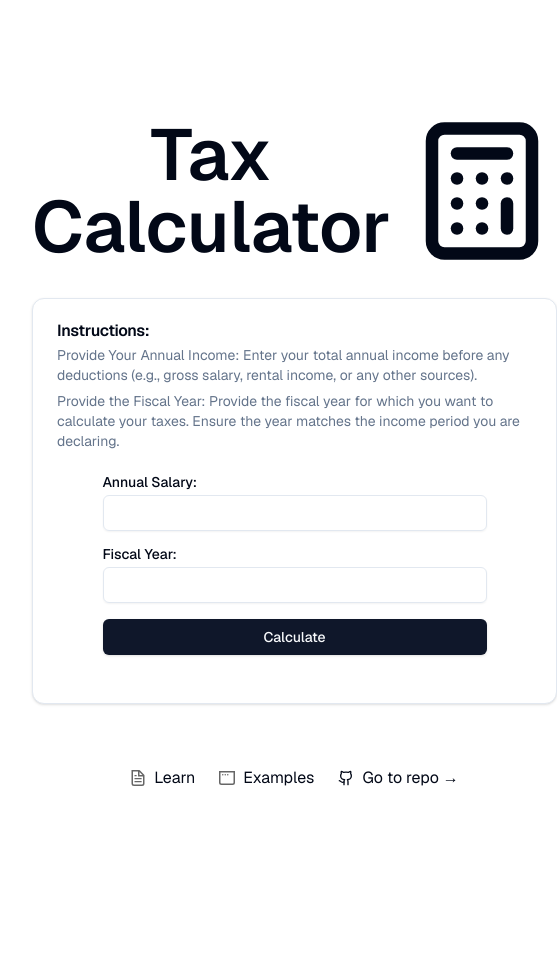
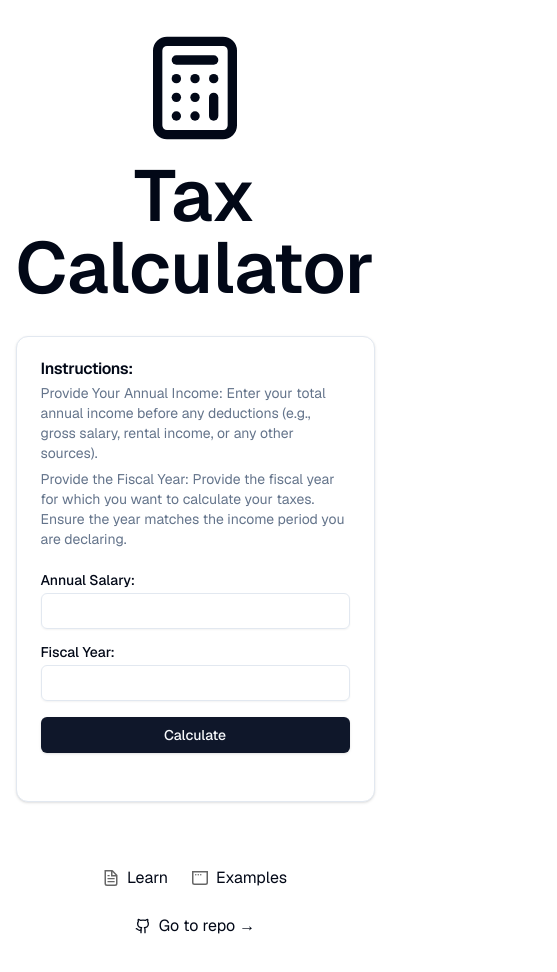
Before and after one commit to CLu1s/points, a Next.js app: page / in a window 390 px wide. Shown: the top 972 px of the page, 557 px wide, since content can reach past the window. Before the commit the page ends 868 px from the top, so only its background shows below. Built offline with nearby package versions, Linux system fonts and the light colour scheme.

Commit message:
update readme and main page

```diff
--- a/app/page.tsx
+++ b/app/page.tsx
@@ -4,14 +4,14 @@ import { Calculator, Github } from "lucide-react";
 
 export default function Home() {
   return (
-    <div className="grid grid-rows-[20px_1fr_20px] items-center justify-items-center min-h-screen p-8 pb-20 gap-16 sm:p-20 font-[family-name:var(--font-geist-sans)]">
+    <div className="flex flex-col items-center justify-between min-h-screen p-8 pb-20 gap-16 sm:p-20 font-[family-name:var(--font-geist-sans)]">
       <main className="flex flex-col gap-8 row-start-2 items-center sm:items-start">
-        <div className={"flex gap-4"}>
+        <div className={"flex flex-col-reverse lg:flex-row gap-4"}>
           <h1 className={"text-7xl font-semibold text-center m-auto"}>
             Tax Calculator
           </h1>
           <div className={"flex flex-col justify-center m-auto"}>
-            <Calculator height={150} width={150} />
+            <Calculator className={"h-28 w-28"} />
           </div>
         </div>
         <Form />
```
Also changed, not shown: 1 other file (tests, documents, lock files or other folders).
